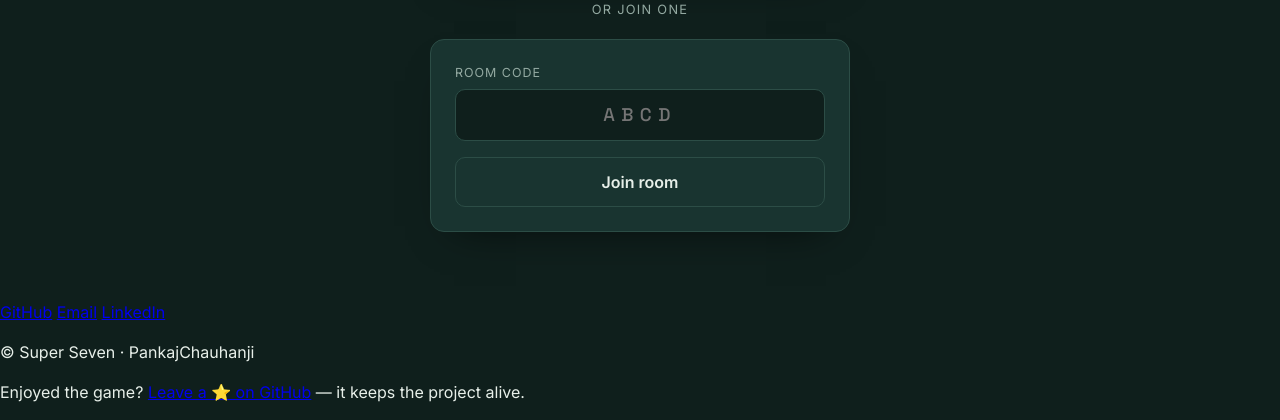
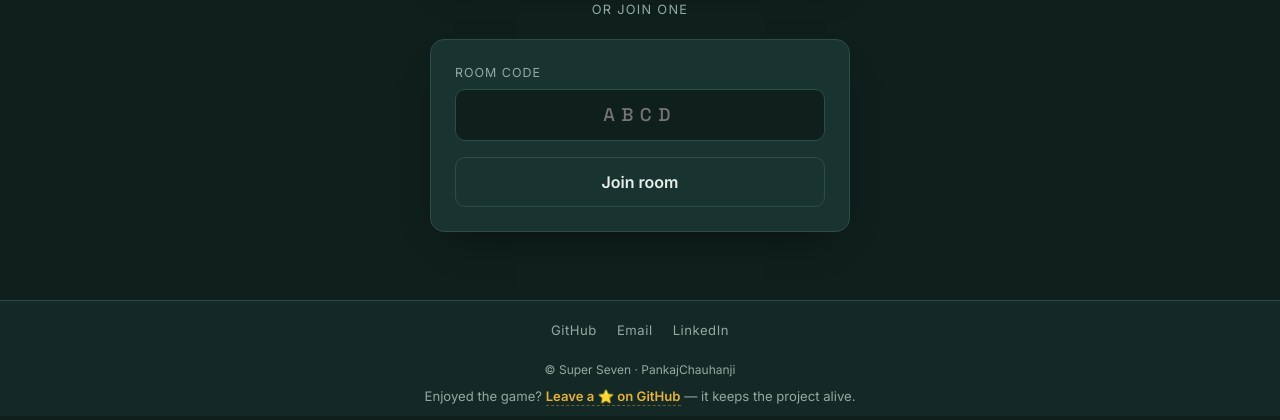
Before and after one commit to PankajChauhanji/SuperSevenCards, a Flask app: page / in a window 1280 px wide. Shown: the part 416-836 px from the top of the page. Run offline with Flask 3, Linux system fonts and the light colour scheme.

Commit message:
styling updated.

```diff
--- a/static/css/style.css
+++ b/static/css/style.css
@@ -696,5 +696,43 @@ button:disabled { opacity: 0.45; cursor: not-allowed; }
   flex-direction: column;
   gap: 0.15rem;
 }
+
 .sr-item span { font-size: 0.72rem; color: var(--muted); text-transform: uppercase; letter-spacing: 0.06em; }
 .sr-item strong { font-family: var(--display); color: var(--text); }
+
+
+/* ---------- footer ---------- */
+.site-footer {
+  border-top: 1px solid var(--line);
+  padding: 1rem 1.25rem 0.6rem;
+  text-align: center;
+  background: var(--bg-2);
+}
+.footer-links {
+  display: inline-flex;
+  align-items: center;
+  gap: 1.25rem;
+  margin-bottom: 0.5rem;
+}
+.footer-links a {
+  color: var(--muted);
+  text-decoration: none;
+  font-size: 0.82rem;
+  letter-spacing: 0.04em;
+  transition: color 0.15s ease;
+}
+.footer-links a:hover { color: var(--gold); }
+.footer-copy { color: var(--muted); font-size: 0.75rem; margin-bottom: 0.5rem; }
+.footer-star {
+  font-size: 0.82rem;
+  color: var(--muted);
+  margin: 0;
+}
+.footer-star a {
+  color: var(--gold);
+  text-decoration: none;
+  font-weight: 600;
+  border-bottom: 1px dashed rgba(230,178,60,0.4);
+  padding-bottom: 1px;
+}
+.footer-star a:hover { border-bottom-color: var(--gold); }
```
